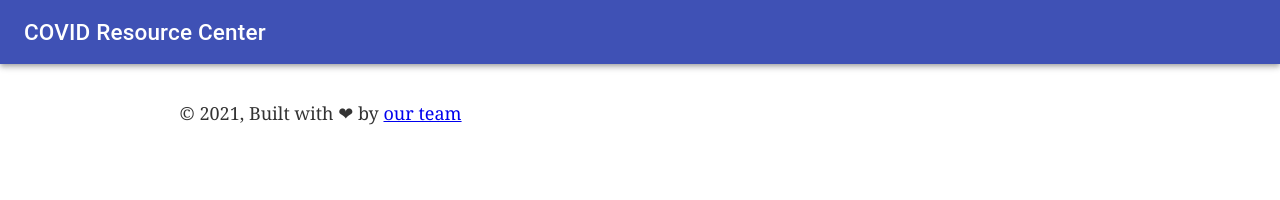
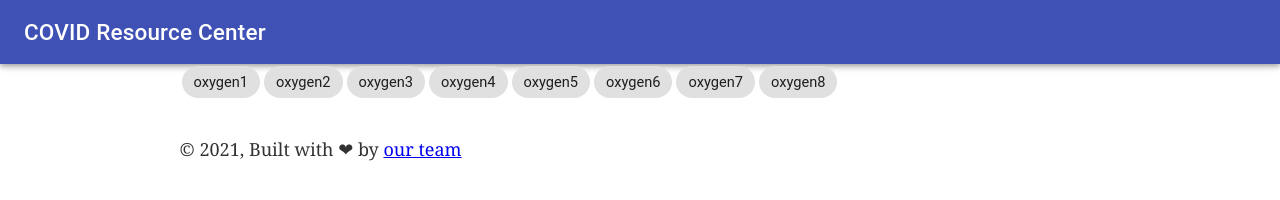
Before and after one commit to YashKumarVerma/all-covid-info-frontend, a Gatsby site: page / in a window 1280 px wide. Built offline with nearby package versions, Linux system fonts and the light colour scheme; Gatsby itself is replaced by a stand-in of ours.

Commit message:
:sparkles: add filter logic to chips

```diff
--- /dev/null
+++ b/src/components/chip.js
@@ -0,0 +1,27 @@
+import React, { useState } from "react"
+import { AddFilter, RemoveFilter, filters } from "../storage/filters"
+import Chip from "@material-ui/core/Chip"
+import DoneIcon from "@material-ui/icons/Done"
+
+export const FunctionalChip = ({ title }) => {
+  const [active, setActive] = useState(false)
+  return (
+    <Chip
+      label={title}
+      clickable
+      style={{ margin: 2 }}
+      color={active === true ? "primary" : "gray"}
+      onClick={() => {
+        if (active) {
+          RemoveFilter(title)
+          setActive(false)
+        } else {
+          AddFilter(title)
+          setActive(true)
+        }
+        console.log(filters)
+      }}
+      deleteIcon={<DoneIcon />}
+    />
+  )
+}
--- a/src/pages/index.js
+++ b/src/pages/index.js
@@ -1,10 +1,37 @@
-import * as React from "react"
-import { Link } from "gatsby"
-import { StaticImage } from "gatsby-plugin-image"
+// import { Link } from "gatsby"
+// import { StaticImage } from "gatsby-plugin-image"
 
 import Layout from "../components/layout"
-import Seo from "../components/seo"
+// import Seo from "../components/seo"
 
-const IndexPage = () => <Layout></Layout>
+/** */
+import React from "react"
+import { makeStyles } from "@material-ui/core/styles"
+import { FunctionalChip } from "../components/chip"
+
+const useStyles = makeStyles(theme => ({
+  root: {
+    display: "flex",
+    justifyContent: "center",
+    flexWrap: "wrap",
+    "& > *": {
+      margin: theme.spacing(0.5),
+    },
+  },
+}))
+
+/** */
+const IndexPage = () => (
+  <Layout>
+    <FunctionalChip title="oxygen1" />
+    <FunctionalChip title="oxygen2" />
+    <FunctionalChip title="oxygen3" />
+    <FunctionalChip title="oxygen4" />
+    <FunctionalChip title="oxygen5" />
+    <FunctionalChip title="oxygen6" />
+    <FunctionalChip title="oxygen7" />
+    <FunctionalChip title="oxygen8" />
+  </Layout>
+)
 
 export default IndexPage
--- /dev/null
+++ b/src/storage/filters.js
@@ -0,0 +1,17 @@
+/**
+ * utility to handle data filters
+ */
+
+let filters = []
+
+const AddFilter = filter => {
+  if (!filters.includes(filter)) {
+    filters.push(filter)
+  }
+}
+
+const RemoveFilter = filter => {
+  filters = filters.filter(val => val != filter)
+}
+
+export { filters, AddFilter, RemoveFilter }
```
